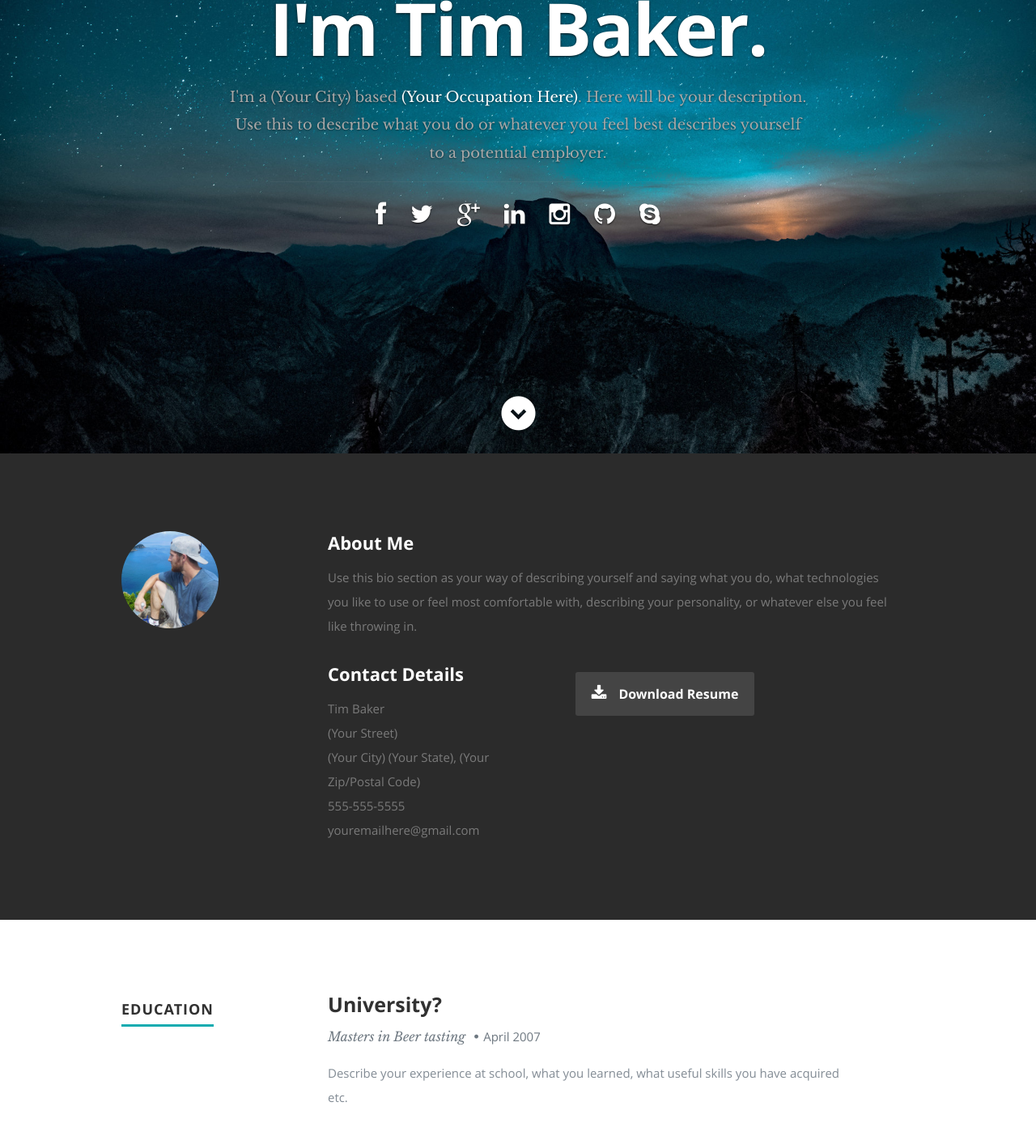
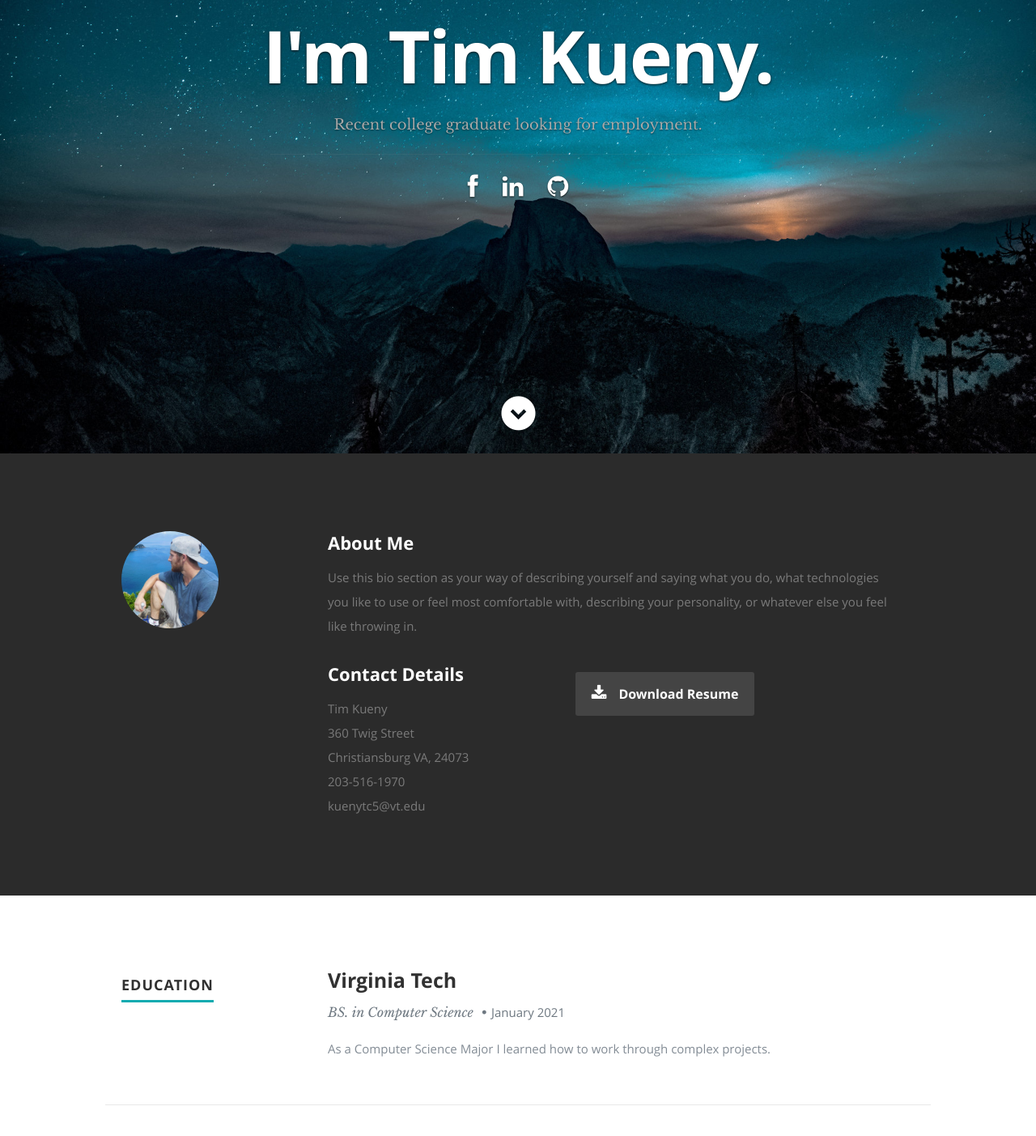
Before and after one commit to timmyCturner/profile, a React (Create React App) app: page / in a window 1280 px wide. Shown: the part 240-1643 px from the top of the page at 81% size. Built offline with nearby package versions, Linux system fonts and the light colour scheme.

Commit message:
drafting

```diff
--- a/public/resumeData.json
+++ b/public/resumeData.json
@@ -1,73 +1,48 @@
 {
   "main": {
-    "name":"Tim Baker",
-    "occupation":"(Your Occupation Here)",
-    "description":"Here will be your description. Use this to describe what you do or whatever you feel best describes yourself to a potential employer",
+    "name":"Tim Kueny",
+    "occupation":"Unemployed",
+    "description":"Recent college graduate looking for employment",
     "image":"profilepic.jpg",
     "bio":"Use this bio section as your way of describing yourself and saying what you do, what technologies you like to use or feel most comfortable with, describing your personality, or whatever else you feel like throwing in.",
     "contactmessage":"Here is where you should write your message to readers to have them get in contact with you.",
-    "email": "youremailhere@gmail.com",
-    "phone": "555-555-5555",
+    "email": "kuenytc5@vt.edu",
+    "phone": "203-516-1970",
     "address":{
-      "street":"(Your Street)",
-      "city":"(Your City)",
-      "state":"(Your State)",
-      "zip": "(Your Zip/Postal Code)"
+      "street":"360 Twig Street",
+      "city":"Christiansburg",
+      "state":"VA",
+      "zip": "24073"
     },
-    "website": "http://www.timbakerdev.com",
+    "website": "",
     "resumedownload":"http://timbakerdev.com",
     "social":[
       {
         "name":"facebook",
-        "url":"http://facebook.com/tim.baker.906",
+        "url":"https://www.facebook.com/tim.kueny.5",
         "className":"fa fa-facebook"
       },
       {
-        "name":"twitter",
-        "url":"http://twitter.com",
-        "className":"fa fa-twitter"
-      },
-      {
-        "name":"google-plus",
-        "url":"http://googleplus.com/tbakerx",
-        "className":"fa fa-google-plus"
-      },
-      {
         "name":"linkedin",
-        "url":"https://www.linkedin.com/in/tim-baker-8420009a/",
+        "url":"https://www.linkedin.com/in/tim-kueny-5b6894160",
         "className":"fa fa-linkedin"
       },
       {
-        "name":"instagram",
-        "url":"http://instagram.com/tbaker_x",
-        "className":"fa fa-instagram"
-      },
-      {
         "name":"github",
-        "url":"http://github.com/tbakerx",
+        "url":"https://github.com/timmyCturner/profile",
         "className":"fa fa-github"
-      },
-      {
-        "name":"skype",
-        "url":"http://skype.com",
-        "className":"fa fa-skype"
       }
+
     ]
   },
   "resume":{
     "skillmessage":"Here you can create a short write-up of your skills to show off to employers",
     "education":[
       {
-        "school":"University?",
-        "degree":"Masters in Beer tasting",
-        "graduated":"April 2007",
-        "description":"Describe your experience at school, what you learned, what useful skills you have acquired etc."
-      },
-      {
-        "school":"School #1 Maybe College?",
-        "degree":"What did you study 101",
-        "graduated":"March 2003",
-        "description":"Describe your experience at school, what you learned, what useful skills you have acquired etc."
+        "school":"Virginia Tech",
+        "degree":"BS. in Computer Science",
+        "graduated":"January 2021",
+        "description":"As a Computer Science Major I learned how to work through complex projects."
       }
     ],
     "work":[
@@ -90,20 +65,16 @@
         "level":"60%"
       },
       {
-        "name":"Illustrator",
-        "level":"55%"
-      },
-      {
         "name":"ReactJs",
         "level":"50%"
       },
       {
         "name":"CSS",
-        "level":"90%"
+        "level":"50%"
       },
       {
         "name":"HTML5",
-        "level":"80%"
+        "level":"60%"
       },
       {
         "name":"VueJs",
@@ -111,53 +82,29 @@
       },
       {
         "name":"MongoDB",
-        "level":"80%"
+        "level":"30%"
       }
     ]
   },
   "portfolio":{
     "projects": [
       {
-        "title":"Canadian Wanderlust",
-        "category":"My Travel Blog for my post-university travels",
+        "title":"Envirovision",
+        "category":"Artistic look on how polution effects the enviorment",
         "image":"canadian-wanderlust.jpg",
         "url":"https://www.canadianwanderlust.com"
-      },
-      {
-        "title":"Fury Fighting Gear",
-        "category":"(offline now) A fighting gear company I started",
-        "image":"fury-fighting-gear.jpg",
-        "url":"http://www.timbakerdev.com"
-      },
-      {
-        "title":"Original Thai Food",
-        "category":"Website I built for a restaurant I like in Thailand",
-        "image":"original-thai-food.jpg",
-        "url":"http://www.timbakerdev.com/originalthaifood.github.io"
-      },
-      {
-        "title":"Resume Website",
-        "category":"A React based resume website template",
-        "image":"resume-website.jpg",
-        "url":"http://www.timbakerdev.com"
-      },
-      {
-        "title":"Smirkspace",
-        "category":"(MVP Only) A React and Meteor based chat University project.",
-        "image":"smirkspace.jpg",
-        "url":"http://www.smirkspace.com"
       }
     ]
   },
   "testimonials":{
     "testimonials":[
       {
-        "text":"Here you should write some nice things that someone has said about you. No lies though, employers can tell when you are lying.",
-        "user":"Kareem Abdul Jabbar"
+        "text":"",
+        "user":""
       },
       {
-        "text":"That Tim Baker must be one of the most brilliant developers I've ever met! It is amazing that nobody has hired him yet. Hey you, you should hire this guy, he may be fresh out of University and have zero on the job experience but I am confident that he will be one of your best developers in no time!",
-        "user":"Steve Wozniak... impersonator"
+        "text":"",
+        "user":""
       }
     ]
   }
--- a/src/App.js
+++ b/src/App.js
@@ -50,7 +50,6 @@ class App extends Component {
         <About data={this.state.resumeData.main}/>
         <Resume data={this.state.resumeData.resume}/>
         <Portfolio data={this.state.resumeData.portfolio}/>
-        <Testimonials data={this.state.resumeData.testimonials}/>
         <Contact data={this.state.resumeData.main}/>
         <Footer data={this.state.resumeData.main}/>
       </div>
--- a/src/Components/About.js
+++ b/src/Components/About.js
@@ -20,7 +20,7 @@ class About extends Component {
       <section id="about">
       <div className="row">
          <div className="three columns">
-            <img className="profile-pic"  src={profilepic} alt="Tim Baker Profile Pic" />
+            <img className="profile-pic"  src={profilepic} alt="Tim Kueny Profile Pic" />
          </div>
          <div className="nine columns main-col">
             <h2>About Me</h2>
--- a/src/Components/Contact.js
+++ b/src/Components/Contact.js
@@ -83,30 +83,12 @@ class Contact extends Component {
 						   {name}<br />
 						   {street} <br />
 						   {city}, {state} {zip}<br />
-						   <span>{phone}</span>
+						   <span>{phone}<br />
+               {email} </span><br />
 					   </p>
-				   </div>
 
-               <div className="widget widget_tweets">
-                  <h4 className="widget-title">Latest Tweets</h4>
-                  <ul id="twitter">
-                     <li>
-                        <span>
-                        This is Photoshop's version  of Lorem Ipsum. Proin gravida nibh vel velit auctor aliquet.
-                        Aenean sollicitudin, lorem quis bibendum auctor, nisi elit consequat ipsum
-                        <a href="#">http://t.co/CGIrdxIlI3</a>
-                        </span>
-                        <b><a href="#">2 Days Ago</a></b>
-                     </li>
-                     <li>
-                        <span>
-                        Sed ut perspiciatis unde omnis iste natus error sit voluptatem accusantium doloremque laudantium, totam rem aperiam,
-                        eaque ipsa quae ab illo inventore veritatis et quasi
-                        <a href="#">http://t.co/CGIrdxIlI3</a>
-                        </span>
-                        <b><a href="#">3 Days Ago</a></b>
-                     </li>
-                  </ul>
+
+
 		         </div>
             </aside>
       </div>
--- a/src/Components/Footer.js
+++ b/src/Components/Footer.js
@@ -18,10 +18,6 @@ class Footer extends Component {
               {networks}
            </ul>
 
-           <ul className="copyright">
-              <li>&copy; Copyright 2017 Tim Baker</li>
-              <li>Design by <a title="Styleshout" href="http://www.styleshout.com/">Styleshout</a></li>
-           </ul>
 
         </div>
         <div id="go-top"><a className="smoothscroll" title="Back to Top" href="#home"><i className="icon-up-open"></i></a></div>
--- a/src/Components/Header.js
+++ b/src/Components/Header.js
@@ -26,7 +26,6 @@ class Header extends Component {
             <li><a className="smoothscroll" href="#about">About</a></li>
 	         <li><a className="smoothscroll" href="#resume">Resume</a></li>
             <li><a className="smoothscroll" href="#portfolio">Works</a></li>
-            <li><a className="smoothscroll" href="#testimonials">Testimonials</a></li>
             <li><a className="smoothscroll" href="#contact">Contact</a></li>
          </ul>
 
@@ -35,7 +34,7 @@ class Header extends Component {
       <div className="row banner">
          <div className="banner-text">
             <h1 className="responsive-headline">I'm {name}.</h1>
-            <h3>I'm a {city} based <span>{occupation}</span>. {description}.</h3>
+            <h3>{description}.</h3>
             <hr />
             <ul className="social">
                {networks}
```
Also changed, not shown: 1 other file (tests, documents, lock files or other folders).
